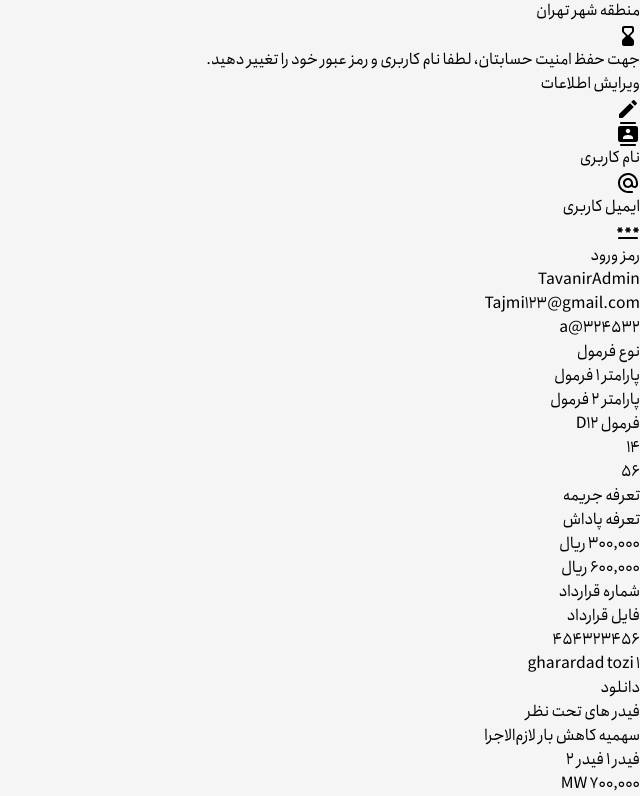
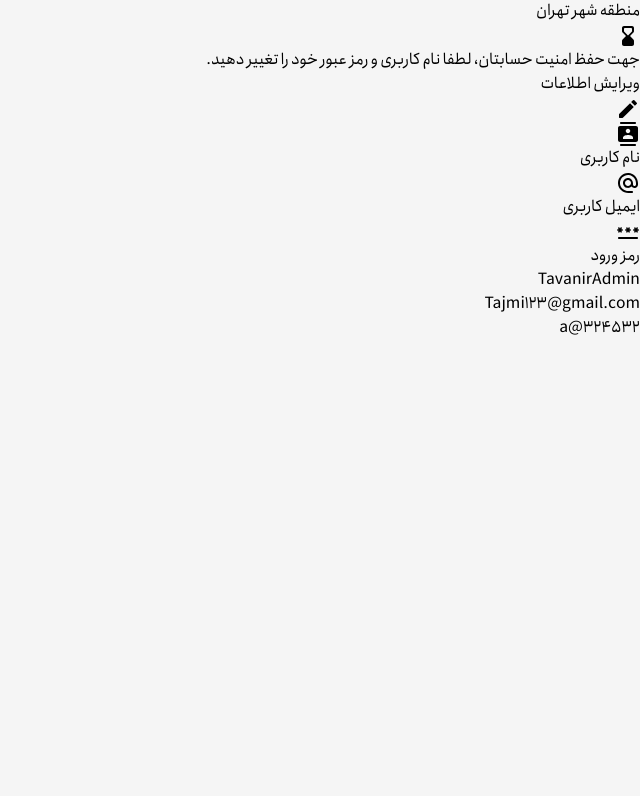
Before and after one commit to Nicki-Di/sasat-front, a Next.js app: page /dashboard/setting in a window 1280 px wide. Shown: the part 903-1699 px from the top of the page, without its empty margins (640-1280 px from the left). After the commit the page ends 1243 px from the top, so only its background shows below. Built offline with nearby package versions, Linux system fonts and the light colour scheme; what @material-tailwind/react, react-date-object would draw is missing.

Commit message:
setting done

```diff
--- a/components/Common/SettingChangeable.js
+++ b/components/Common/SettingChangeable.js
@@ -7,14 +7,14 @@ import {useState} from "react";
 import Input from "../Forms/Input";
 import Password from "../Forms/Password";
 
-export default function SettingChangeable({userState, edit}) {
+export default function SettingChangeable({userState, edit, lastRow = false}) {
     const [username, setUsername] = useState("");
     const [email, setEmail] = useState("");
     const [password, setPassword] = useState("");
 
 
     return (
-        <div className = {"border-b border-s-80 pb-8 "}>
+        <div className = {"pb-8 " + (!lastRow && "border-b border-s-80 ")}>
             {
                 edit ?
                     <form className = {"flex flex-row gap-8 flex-1 "}>
--- a/components/Message/Receivers.js
+++ b/components/Message/Receivers.js
@@ -13,12 +13,12 @@ export default function Receivers({isOpen, setIsOpen, receivers, setReceivers})
             <div className = {"flex flex-col gap-3 "}>
                 { typeof (setReceivers) === 'function' &&
                     <div className = {"flex items-center gap-3"}>
-                        <input id = {"all"}
+                        <input id = "all"
                                type = "checkbox"
                                onChange = {() => setReceivers(list)}
                                className = "w-4 h-4 text-blue-600 text-primary rounded-sm border border-s-10 focus:ring-0 focus:shadow-none transition-all duration-200 "/>
 
-                        <label htmlFor = {"all"}
+                        <label htmlFor = "all"
                                className = "b1 text-gray-900 dark:text-gray-300">همه‌ی مخاطبان</label>
                     </div>
 
--- a/components/TJ/SettingContainer.js
+++ b/components/TJ/SettingContainer.js
@@ -10,35 +10,36 @@ const tariff = ["300,000 ریال", "600,000 ریال"]
 const contract = ["454323456", "gharardad tozi 1"]
 const duty = ["فیدر 1  فیدر 2", "700,000 MW"]
 
-export default function SettingContainer() {
-    const userState = useSelector(state => state.userReducer);
+export default function SettingContainer({userState}) {
     const [edit, setEdit] = useState(false)
 
 
     return (
         <main className = "w-[87%] mr-auto p-8 flex flex-col gap-16 items-center">
             <div className = "flex flex-col w-full p-8 bg-s-100 shadow rounded-md gap-8">
-                <SettingHeader userState = {userState} edit={edit} setEdit = {setEdit}/>
+                <SettingHeader userState = {userState} edit = {edit} setEdit = {setEdit}/>
                 <SettingChangeable userState = {[userState.username, userState.email, userState.password]}
-                                   edit = {edit}/>
+                                   edit = {edit} lastRow = {userState.role !== "تجمیع کننده"}/>
                 {
                     /* row 1 */
-                    !edit && <Row keys = {billFormula} values = {formula}/>
+                    userState.role === "تجمیع کننده" && !edit && <Row keys = {billFormula} values = {formula}/>
                 }
 
                 {
                     /* row 2 */
-                    !edit && <Row keys = {billTariff} values = {tariff}/>
+                    userState.role === "تجمیع کننده" && !edit && <Row keys = {billTariff} values = {tariff}/>
                 }
 
                 {
                     /* row 3 */
-                    !edit && <Row keys = {billContract} values = {contract} downloadButton = {true}/>
+                    userState.role === "تجمیع کننده" && !edit &&
+                    <Row keys = {billContract} values = {contract} downloadButton = {true}/>
                 }
 
                 {
                     /* row 4 */
-                    !edit && <Row keys = {billDuty} values = {duty} lastRow = {true}/>
+                    userState.role === "تجمیع کننده" && !edit &&
+                    <Row keys = {billDuty} values = {duty} lastRow = {true}/>
                 }
 
             </div>
--- a/pages/dashboard/setting/index.js
+++ b/pages/dashboard/setting/index.js
@@ -8,7 +8,7 @@ export default function setting() {
     return (
         <div>
             <DashboardLayout userState = {userState}/>
-            <SettingContainer/>
+            <SettingContainer userState={userState}/>
         </div>
     )
 }
```
